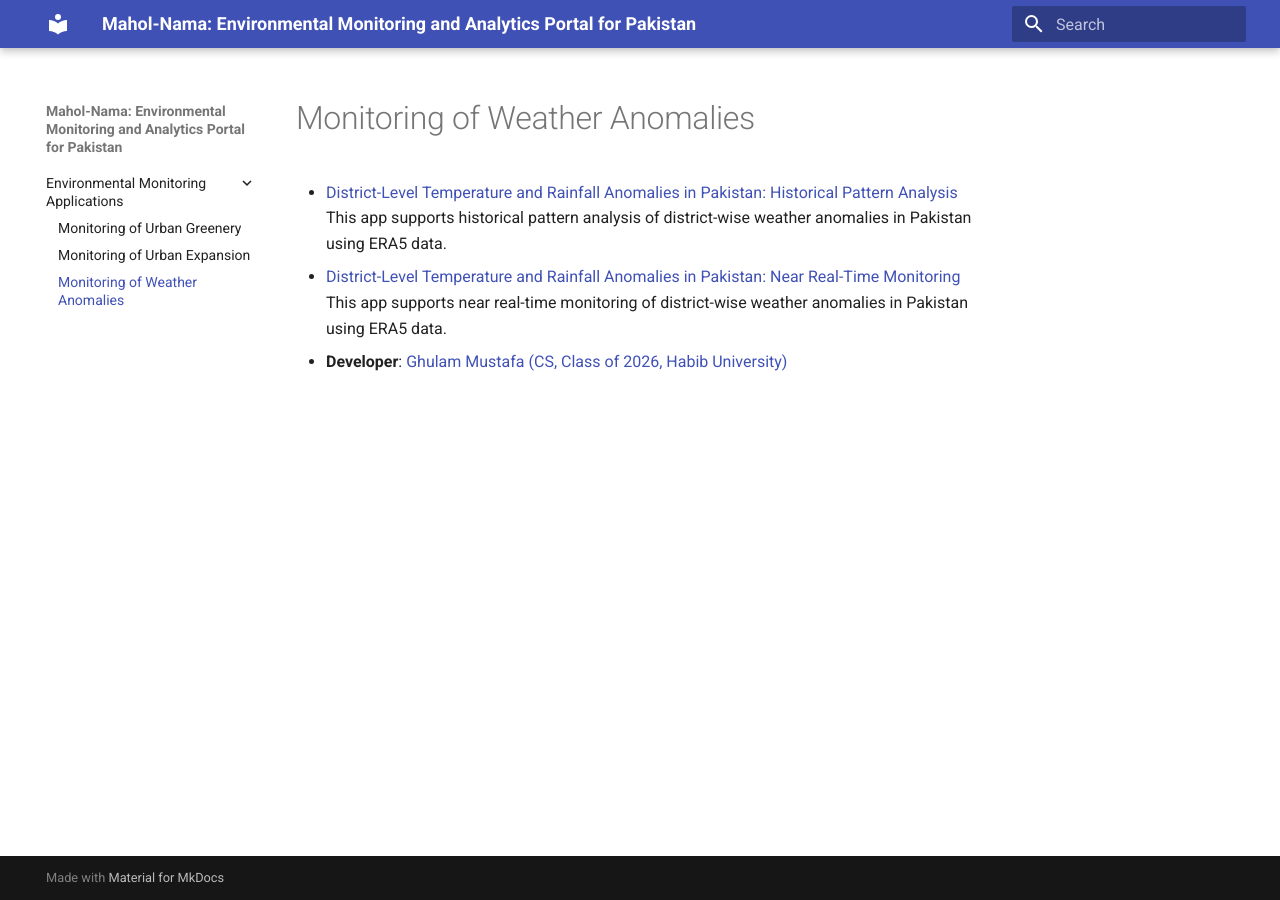
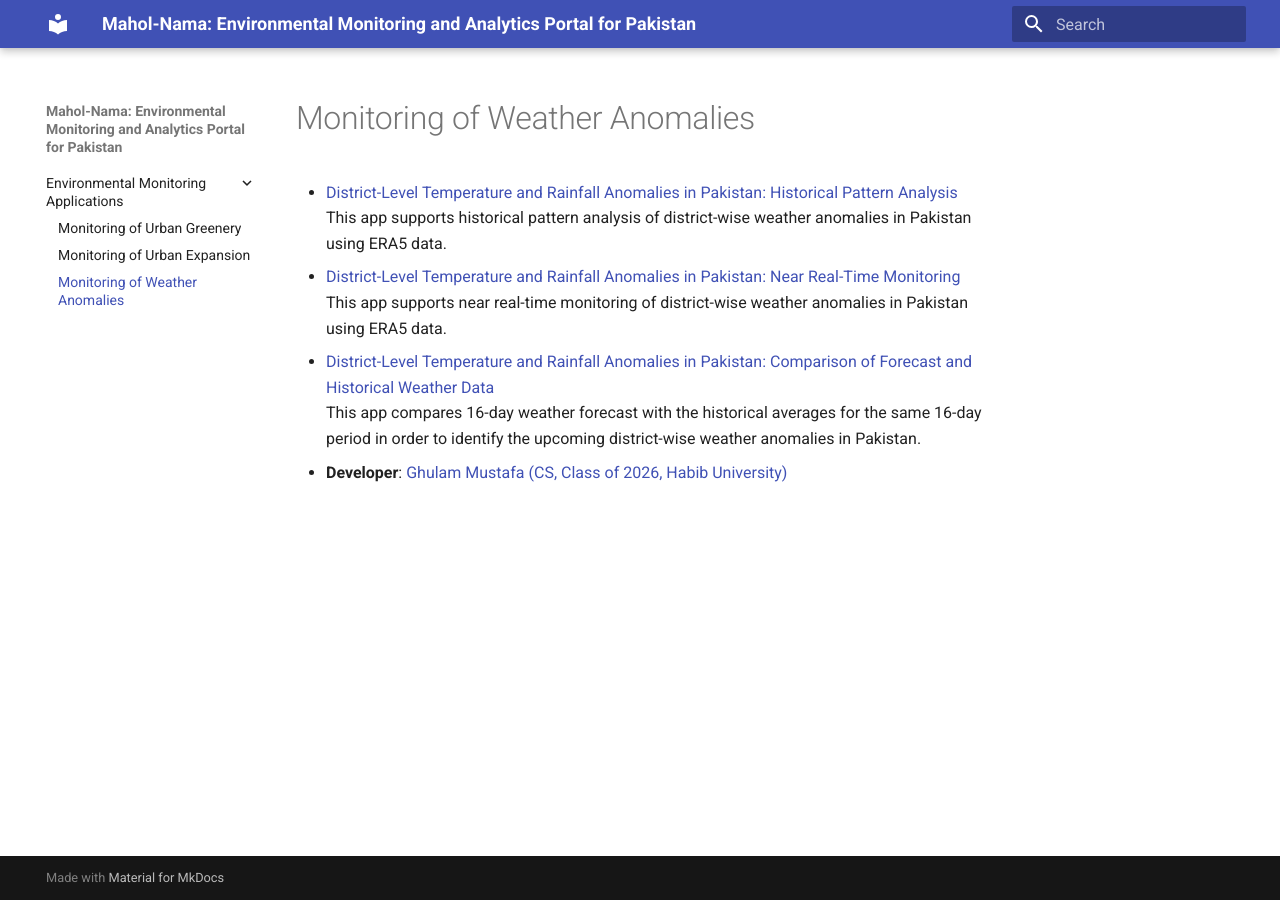
Before and after one commit to gdss-teacher/mahol-nama, an MkDocs documentation site: the page built from docs/apps/weather-anomalies.md, in a window 1280 px wide. Built offline with MkDocs 1.6.1 and Material for MkDocs 9.7.7, drawn with Linux system fonts in a browser that asks for light colours.

Commit message:
updated the weather anomalies page with the forecast app.

```diff
--- a/docs/apps/weather-anomalies.md
+++ b/docs/apps/weather-anomalies.md
@@ -2,7 +2,9 @@
 
 - [District-Level Temperature and Rainfall Anomalies in Pakistan: Historical Pattern Analysis](https://ee-mustafaasghar66.projects.earthengine.app/view/districtleveltemperaturerainfallanalysis)
 This app supports historical pattern analysis of district-wise weather anomalies in Pakistan using ERA5 data.
-- [District-Level Temperature and Rainfall Anomalies in Pakistan: Near Real-Time Monitoring](https://ee-mustafaasghar66.projects.earthengine.app/view/nearrealtime)
+- [District-Level Temperature and Rainfall Anomalies in Pakistan: Near Real-Time Monitoring](https://ee-mustafaasghar66.projects.earthengine.app/view/updatednearrealtime)
 This app supports near real-time monitoring of district-wise weather anomalies in Pakistan using ERA5 data.
+- [District-Level Temperature and Rainfall Anomalies in Pakistan: Comparison of Forecast and Historical Weather Data](https://ee-mustafaasghar66.projects.earthengine.app/view/gfsforecastvshistorical)
+This app compares 16-day weather forecast with the historical averages for the same 16-day period in order to identify the upcoming district-wise weather anomalies in Pakistan.
 
 - **Developer**: [Ghulam Mustafa (CS, Class of 2026, Habib University)](https://www.linkedin.com/in/mustafa-asghar-451600222)
```
